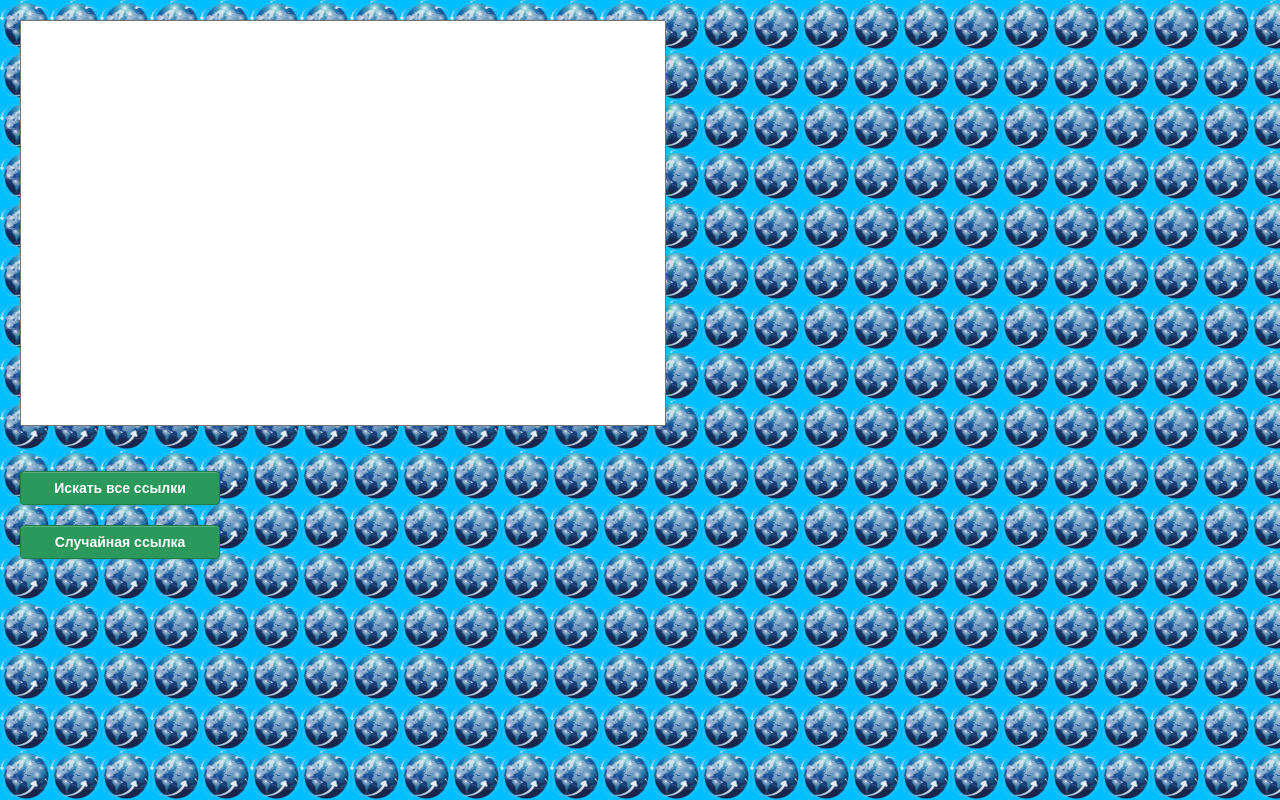
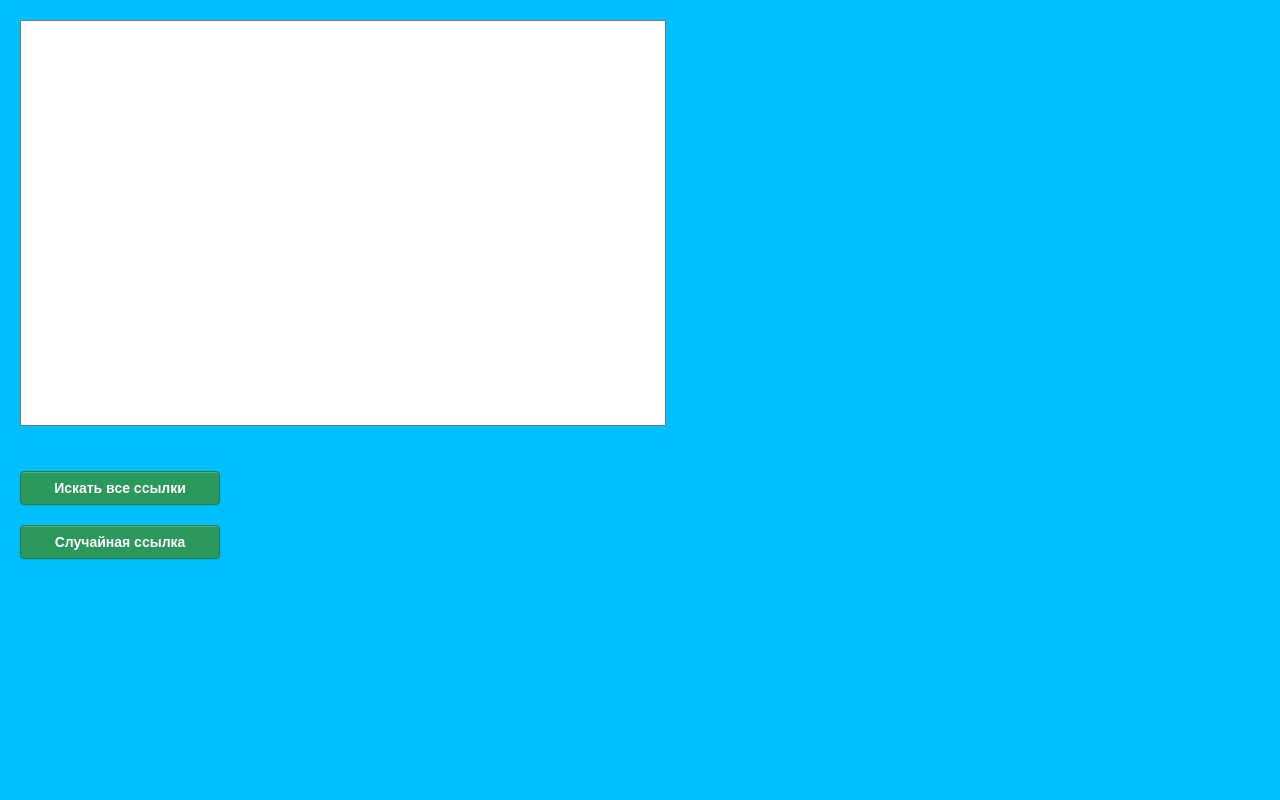
Before and after one commit to MikhaDNS/search, a plain HTML site: page index.html in a window 1280 px wide. Drawn offline with Linux system fonts and the light colour scheme.

Commit message:
Update style.css

```diff
--- a/style.css
+++ b/style.css
@@ -3,8 +3,7 @@
 	 width:100%;
 	 margin:0;
 	 padding:0;
-	 background: #00BFFF url('planet.png');
-	 background-size: 50px 50px;
+	 background: #00BFFF;
 	 font-size: 20px;
  }
 
```
